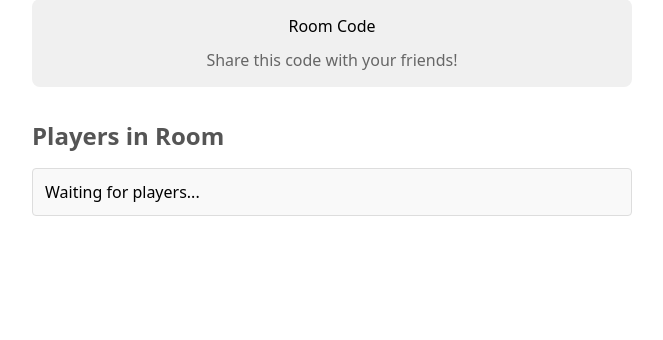
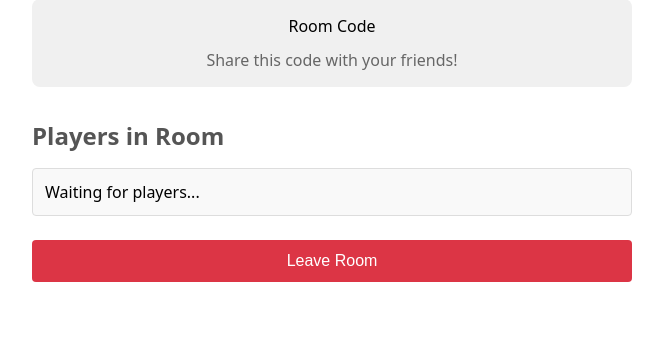
Before and after one commit to toffeetoffee/TruthOrDare1, a Flask app: template templates/room.html in a window 1280 px wide. Shown: the part 127-467 px from the top of the page, without its empty margins (308-971 px from the left). Run offline with Flask 3, Linux system fonts and the light colour scheme; the template is opened without the code that fills it, so the values that code supplies are empty; some libraries are stand-ins or nearby versions.

Commit message:
Add comprehensive test suite for Flask app and SocketIO functionality
- Implemented unit tests for routes including room creation, joining, and page access.
- Added tests for SocketIO events such as player joining, leaving, and host transfer.
- Included utility tests for room code generation ensuring length, format, and uniqueness.
- Utilized pytest fixtures for setup and teardown of test environment.

```diff
--- a/app.py
+++ b/app.py
@@ -6,7 +6,7 @@ app = Flask(__name__)
 app.config['SECRET_KEY'] = 'replace-this-with-a-secret'
 socketio = SocketIO(app, cors_allowed_origins='*')
 
-# In-memory store: room_code -> list of players
+# In-memory store: room_code -> {'host_sid': str, 'players': list}
 # Each player: {'sid': socket_id, 'name': username}
 rooms = {}
 
@@ -23,7 +23,7 @@ def create():
     if not name:
         return redirect(url_for('index'))
     code = gen_code(6)
-    rooms[code] = []
+    rooms[code] = {'host_sid': None, 'players': []}
     return redirect(url_for('room', code=code, name=name))
 
 @app.route('/join', methods=['POST'])
@@ -33,7 +33,8 @@ def join_post():
     if not code or not name:
         return redirect(url_for('index'))
     # Create room if missing
-    rooms.setdefault(code, [])
+    if code not in rooms:
+        rooms[code] = {'host_sid': None, 'players': []}
     return redirect(url_for('room', code=code, name=name))
 
 @app.route('/room/<code>')
@@ -42,7 +43,8 @@ def room(code):
     if not name:
         return redirect(url_for('index'))
     code = code.strip().upper()
-    rooms.setdefault(code, [])
+    if code not in rooms:
+        rooms[code] = {'host_sid': None, 'players': []}
     return render_template('room.html', code=code, name=name)
 
 # --- Socket events ---
@@ -55,27 +57,98 @@ def on_join(data):
 
     join_room(room)
 
+    if room not in rooms:
+        rooms[room] = {'host_sid': None, 'players': []}
+
     # Add player to room
     player = {'sid': request.sid, 'name': name}
-    rooms.setdefault(room, [])
 
-    # Check if player already exists (reconnect), otherwise add
-    existing = [p for p in rooms[room] if p['sid'] == request.sid]
+    # Check if player already exists (reconnect)
+    existing = [p for p in rooms[room]['players'] if p['sid'] == request.sid]
     if not existing:
-        rooms[room].append(player)
+        rooms[room]['players'].append(player)
 
-    # Broadcast updated player list to everyone in room
-    player_names = [p['name'] for p in rooms[room]]
-    emit('player_list', {'players': player_names}, room=room)
+    # Set host if this is the first player
+    if rooms[room]['host_sid'] is None:
+        rooms[room]['host_sid'] = request.sid
+
+    # Send player list and host info to everyone
+    broadcast_room_state(room)
+
+@socketio.on('leave')
+def on_leave(data):
+    room = data.get('room')
+    if not room or room not in rooms:
+        return
+
+    # Remove player
+    rooms[room]['players'] = [p for p in rooms[room]['players'] if p['sid'] != request.sid]
+    leave_room(room)
+
+    # If host left, transfer to next player or close room
+    if rooms[room]['host_sid'] == request.sid:
+        if len(rooms[room]['players']) > 0:
+            # Transfer host to first remaining player
+            rooms[room]['host_sid'] = rooms[room]['players'][0]['sid']
+        else:
+            # No players left, delete room
+            del rooms[room]
+            return
+
+    # Broadcast updated state
+    broadcast_room_state(room)
+
+    # Notify the leaving player
+    emit('left_room', {}, to=request.sid)
+
+@socketio.on('destroy_room')
+def on_destroy_room(data):
+    room = data.get('room')
+    if not room or room not in rooms:
+        return
+
+    # Only host can destroy
+    if rooms[room]['host_sid'] != request.sid:
+        return
+
+    # Notify all players
+    emit('room_destroyed', {}, room=room)
+
+    # Delete room
+    del rooms[room]
 
 @socketio.on('disconnect')
 def on_disconnect():
     # Remove player from all rooms
-    for room_code in rooms:
-        rooms[room_code] = [p for p in rooms[room_code] if p['sid'] != request.sid]
-        # Broadcast updated list
-        player_names = [p['name'] for p in rooms[room_code]]
-        emit('player_list', {'players': player_names}, room=room_code)
+    for room_code in list(rooms.keys()):
+        original_count = len(rooms[room_code]['players'])
+        rooms[room_code]['players'] = [p for p in rooms[room_code]['players'] if p['sid'] != request.sid]
+
+        # If player was removed
+        if len(rooms[room_code]['players']) < original_count:
+            # If host disconnected, transfer or delete room
+            if rooms[room_code]['host_sid'] == request.sid:
+                if len(rooms[room_code]['players']) > 0:
+                    rooms[room_code]['host_sid'] = rooms[room_code]['players'][0]['sid']
+                else:
+                    del rooms[room_code]
+                    continue
+
+            # Broadcast updated state
+            broadcast_room_state(room_code)
+
+def broadcast_room_state(room_code):
+    """Send updated player list and host info to all players in room"""
+    if room_code not in rooms:
+        return
+
+    player_names = [p['name'] for p in rooms[room_code]['players']]
+    host_sid = rooms[room_code]['host_sid']
+
+    emit('player_list', {
+        'players': player_names,
+        'host_sid': host_sid
+    }, room=room_code)
 
 if __name__ == '__main__':
     socketio.run(app, host='0.0.0.0', port=5000)
--- a/requirements.txt
+++ b/requirements.txt
@@ -2,3 +2,5 @@ Flask
 flask-socketio
 eventlet
 gunicorn
+pytest
+pytest-flask
--- a/templates/room.html
+++ b/templates/room.html
@@ -46,10 +46,59 @@
       border: 1px solid #ddd;
       border-radius: 4px;
     }
+    .player-item.host {
+      background: #e3f2fd;
+      border-color: #2196f3;
+      font-weight: 500;
+    }
+    .host-badge {
+      color: #1976d2;
+      font-size: 12px;
+      margin-left: 8px;
+    }
     .player-count {
       color: #666;
       font-size: 14px;
       margin-top: 8px;
+    }
+    .button-group {
+      margin-top: 24px;
+      display: flex;
+      gap: 12px;
+    }
+    button {
+      flex: 1;
+      padding: 12px;
+      border: none;
+      border-radius: 4px;
+      font-size: 16px;
+      cursor: pointer;
+      transition: opacity 0.2s;
+    }
+    button:hover {
+      opacity: 0.8;
+    }
+    .btn-leave {
+      background: #dc3545;
+      color: white;
+    }
+    .btn-destroy {
+      background: #6c757d;
+      color: white;
+    }
+    .btn-settings {
+      background: #ffc107;
+      color: #000;
+    }
+    .btn-start {
+      background: #28a745;
+      color: white;
+    }
+    .host-controls {
+      display: none;
+    }
+    .host-controls.show {
+      display: block;
     }
   </style>
 </head>
@@ -70,17 +119,36 @@
     <div id="player-count" class="player-count"></div>
   </div>
 
+  <div class="button-group">
+    <button class="btn-leave" onclick="leaveRoom()">Leave Room</button>
+  </div>
+
+  <div id="host-controls" class="host-controls">
+    <div class="button-group">
+      <button class="btn-settings" onclick="openSettings()">Settings</button>
+      <button class="btn-start" onclick="startGame()">Start Game</button>
+    </div>
+    <div class="button-group">
+      <button class="btn-destroy" onclick="destroyRoom()">Destroy Room</button>
+    </div>
+  </div>
+
   <script src="https://cdn.socket.io/4.6.1/socket.io.min.js" crossorigin="anonymous"></script>
   <script>
     const ROOM = '{{ code }}';
     const NAME = '{{ name }}';
     const socket = io();
 
+    let mySocketId = null;
+    let hostSocketId = null;
+
     const playerList = document.getElementById('player-list');
     const playerCount = document.getElementById('player-count');
+    const hostControls = document.getElementById('host-controls');
 
     // Join the room when connected
     socket.on('connect', () => {
+      mySocketId = socket.id;
       socket.emit('join', { room: ROOM, name: NAME });
     });
 
@@ -92,13 +160,60 @@
         return;
       }
 
+      hostSocketId = data.host_sid;
+
       // Display all players
       playerList.innerHTML = data.players
-        .map(name => `<li class="player-item">${escapeHtml(name)}</li>`)
+        .map((name, index) => {
+          const isHost = (index === 0); // First player is always host in the list
+          const hostBadge = isHost ? '<span class="host-badge">(Host)</span>' : '';
+          const hostClass = isHost ? ' host' : '';
+          return `<li class="player-item${hostClass}">${escapeHtml(name)}${hostBadge}</li>`;
+        })
         .join('');
 
       playerCount.textContent = `${data.players.length} player(s) in room`;
+
+      // Show host controls if this user is the host
+      if (mySocketId === hostSocketId) {
+        hostControls.classList.add('show');
+      } else {
+        hostControls.classList.remove('show');
+      }
     });
+
+    // Room was destroyed
+    socket.on('room_destroyed', () => {
+      alert('The host has closed the room.');
+      window.location.href = '/';
+    });
+
+    // Successfully left room
+    socket.on('left_room', () => {
+      window.location.href = '/';
+    });
+
+    // Functions
+    function leaveRoom() {
+      if (confirm('Are you sure you want to leave the room?')) {
+        socket.emit('leave', { room: ROOM });
+      }
+    }
+
+    function destroyRoom() {
+      if (confirm('Are you sure you want to destroy the room? All players will be kicked.')) {
+        socket.emit('destroy_room', { room: ROOM });
+        window.location.href = '/';
+      }
+    }
+
+    function openSettings() {
+      alert('Settings - Coming soon!');
+    }
+
+    function startGame() {
+      alert('Start Game - Coming soon!');
+    }
 
     // Simple HTML escape function
     function escapeHtml(text) {
```
Also changed, not shown: test_app.py (added, +294 -0 lines).
